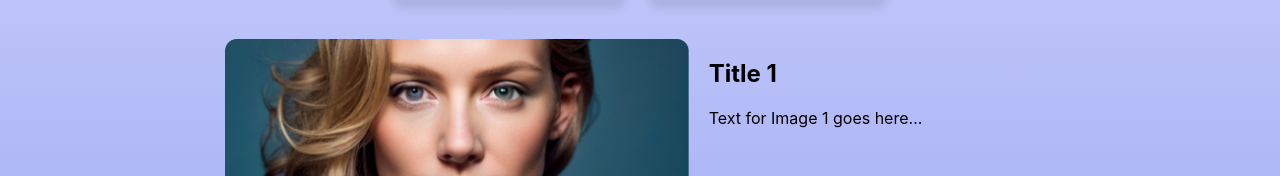
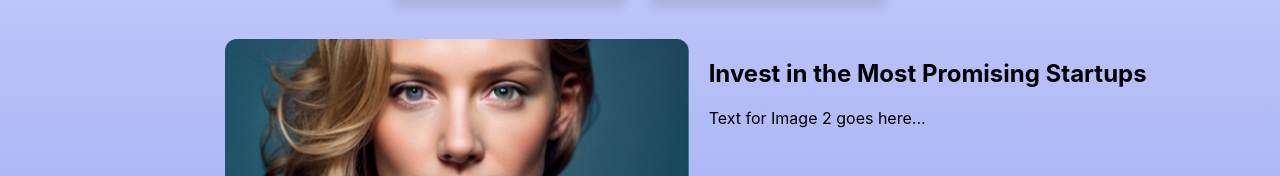
Before and after one commit to dhruv-pithadia/i3, a React (Create React App) app: page / in a window 1280 px wide. Shown: the part 776-952 px from the top of the page. Built offline with nearby package versions, Linux system fonts and the light colour scheme.

Commit message:
home css changed

```diff
--- a/src/pages/home.jsx
+++ b/src/pages/home.jsx
@@ -61,8 +61,8 @@ class Home extends Component {
                                 <img src={section1} class="image"/>
                             </div>
                             <div class="text-container">
-                                <h2>Title 1</h2>
-                                <p>Text for Image 1 goes here...</p>
+                                <h2>Invest in the Most Promising Startups</h2>
+                                <p>Text for Image 2 goes here...</p>
                             </div>
                         </div>
                         <div class="item">
--- a/src/static/home.css
+++ b/src/static/home.css
@@ -147,6 +147,11 @@
   max-width: 100%;
   height: auto;
   border-radius: 8px; /* Add border radius */
+  transition: transform 0.3s ease; /* Add transition for smoother effect */
+}
+
+.image:hover {
+  transform: scale(1.05); /* Increase size on hover */
 }
 
 @keyframes slideAnimation {
```
